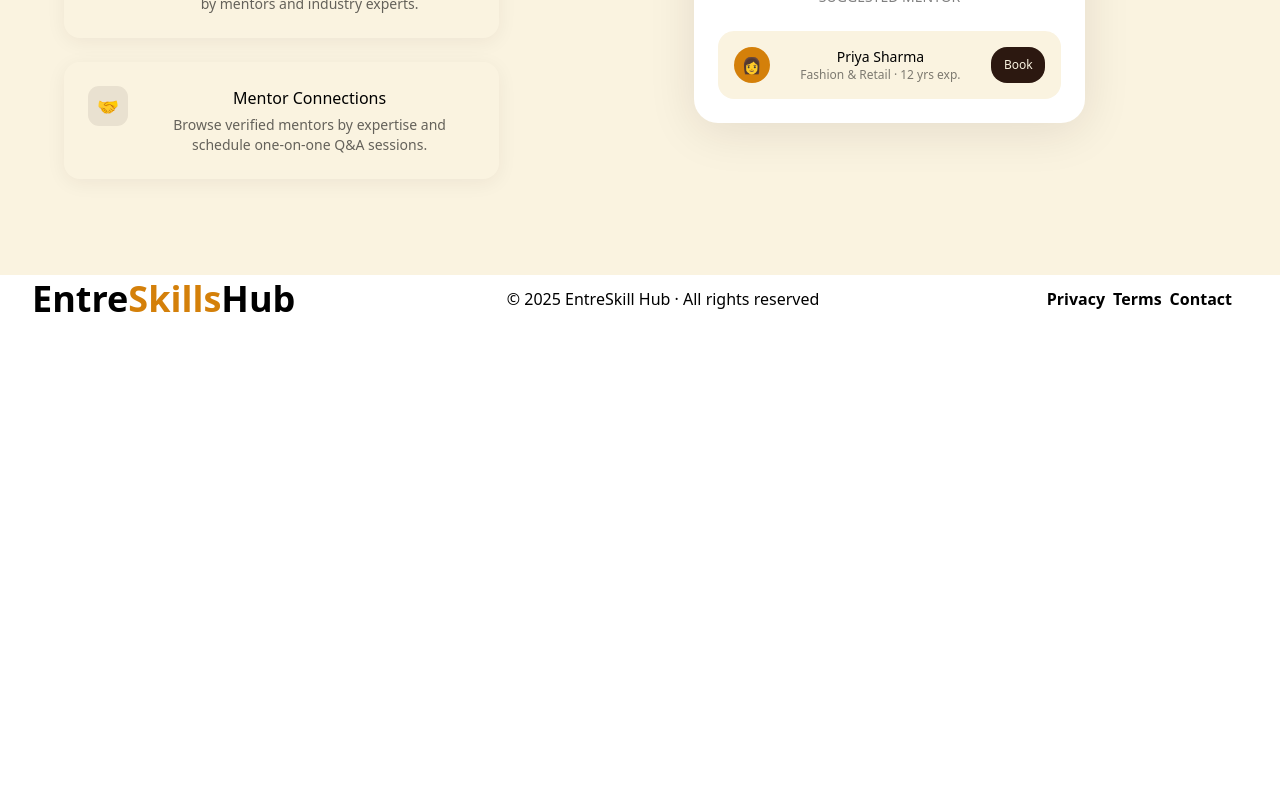
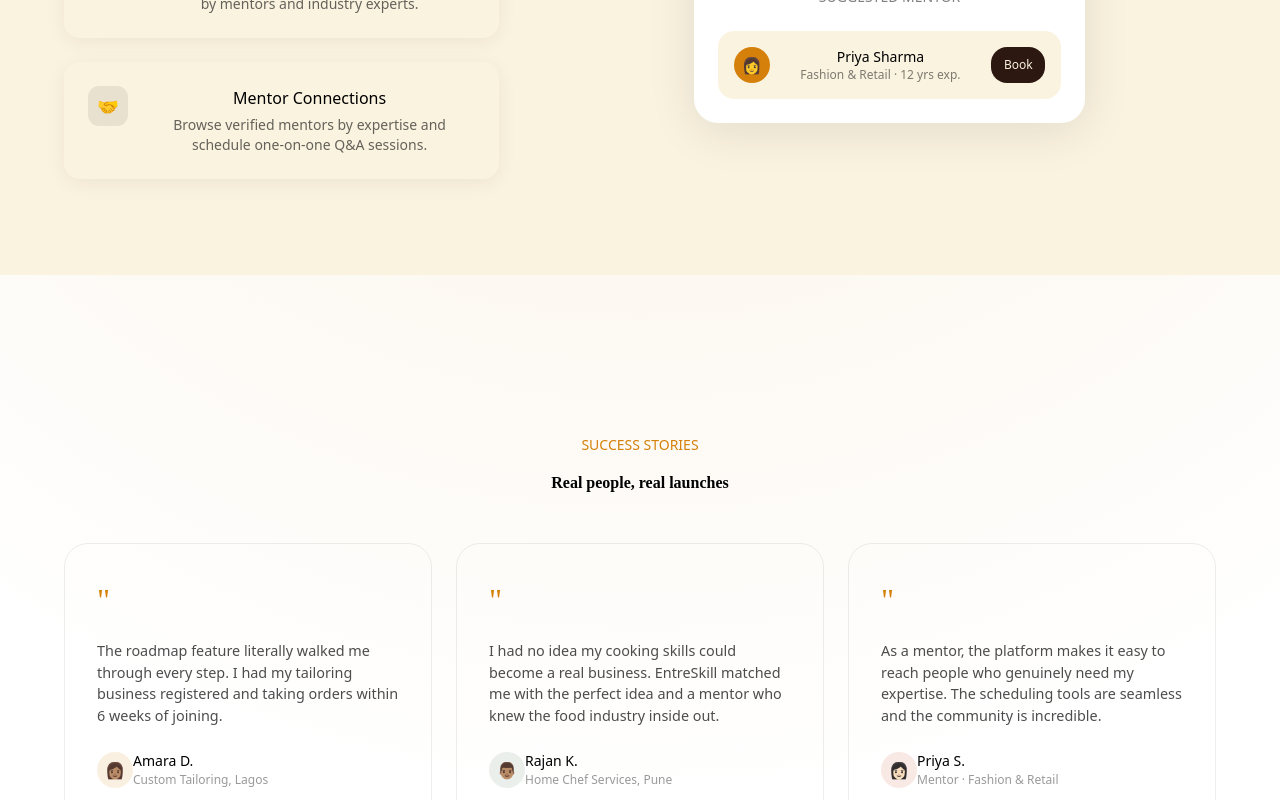
Before and after one commit to shrwn08/skill_hub, a React (Vite) app: page / in a window 1280 px wide. Shown: the part 2000-2800 px from the top of the page. Before the commit the page ends 2355 px from the top, so only its background shows below. Built offline with nearby package versions, Linux system fonts and the light colour scheme.

Commit message:
testimonial and CTA

```diff
--- /dev/null
+++ b/src/components/CTA/CTA.jsx
@@ -0,0 +1,19 @@
+import React from "react";
+
+const CTA = () => {
+  return (
+    <div class="cta-section bg-(--soil) m-[0_4rem_4rem] rounded-4xl pt-20 px-16 text-center relative overflow-hidden">
+      <h2 className="font-[Fraunces] text-[clamp(2rem, 4vw, 3rem)] font-black text-(--cream) mb-4 relative z-10">
+        Your business idea is
+        <br />
+        <em class="font-italic text-(--gold)">waiting for you.</em>
+      </h2>
+      <p className="text-[rgba(250,243,224,0.6)] text-base mb-10 relative z-10">Join 2,400+ entrepreneurs who have already taken the first step.</p>
+      <button href="#" className="btn-gold bg-(--gold) text-(--soil) py-4 px-10 rounded-3xl text-base font-medium inline-block transition-transform-[0.2s] shadow-[0.2s] relative z-10">
+        Take the Free Skills Quiz →
+      </button>
+    </div>
+  );
+};
+
+export default CTA;
--- /dev/null
+++ b/src/components/Testimonial/Testimonial.jsx
@@ -0,0 +1,50 @@
+import React from 'react'
+
+const Testimonial = () => {
+  return (
+    <section className="testimonials py-24 px-16 overflow-hidden">
+  <div className="section-header text-center mt-16">
+    <div className="section-label text-sm font-medium uppercase text-(--amber) mb-4">Success Stories</div>
+    <h2 className='font-[Fraunces] text-[clamp(2rem, 4vw, 3rem)] font-black'>Real people, real launches</h2>
+  </div>
+
+  <div className="testi-grid grid grid-cols-3 gap-6 mt-12">
+    <div className="testi-card p-8 rounded-3xl border border-solid border-[rgba(44,24,16,0.08)] transition-[border-color_0.2s_transform_0.2s] hover:text-(--amber) hover:transform-[translateY(-4px)]">
+      <div className="testi-quote font-[Fraunces] text-[2rem] text-(--amber) mb-4">"</div>
+      <p className="testi-text text-[0.9rem] opacity-[0.7] mb-6">The roadmap feature literally walked me through every step. I had my tailoring business registered and taking orders within 6 weeks of joining.</p>
+      <div className="testi-person flex items-center gap-[0.8]">
+        <div className="testi-avatar bg-[rgba(212,128,10,0.12)] w-9 h-9 rounded-full flex items-center justify-center text-[1rem]" >👩🏽</div>
+        <div>
+          <div className="testi-name text-sm font-medium">Amara D.</div>
+          <div className="testi-role text-[0.75rem] opacity-[0.4]">Custom Tailoring, Lagos</div>
+        </div>
+      </div>
+    </div>
+    <div className="testi-card p-8 rounded-3xl border border-solid border-[rgba(44,24,16,0.08)] transition-[border-color_0.2s_transform_0.2s] hover:text-(--amber) hover:transform-[translateY(-4px)]">
+      <div className="testi-quote font-[Fraunces] text-[2rem] text-(--amber) mb-4">"</div>
+      <p className="testi-text text-[0.9rem] opacity-[0.7] mb-6">I had no idea my cooking skills could become a real business. EntreSkill matched me with the perfect idea and a mentor who knew the food industry inside out.</p>
+      <div className="testi-person flex items-center gap-[0.8]">
+        <div className="testi-avatar bg-[rgba(92,122,92,0.12)] w-9 h-9 rounded-full flex items-center justify-center text-[1rem]">👨🏽</div>
+        <div>
+          <div className="testi-name text-sm font-medium">Rajan K.</div>
+          <div className="testi-role text-[0.75rem] opacity-[0.4]">Home Chef Services, Pune</div>
+        </div>
+      </div>
+    </div>
+    <div className="testi-card p-8 rounded-3xl border border-solid border-[rgba(44,24,16,0.08)] transition-[border-color_0.2s_transform_0.2s] hover:text-(--amber) hover:transform-[translateY(-4px)]">
+      <div className="testi-quote font-[Fraunces] text-[2rem] text-(--amber) mb-4">"</div>
+      <p className="testi-text text-[0.9rem] opacity-[0.7] mb-6">As a mentor, the platform makes it easy to reach people who genuinely need my expertise. The scheduling tools are seamless and the community is incredible.</p>
+      <div className="testi-person flex items-center gap-[0.8]">
+        <div className="testi-avatar bg-[rgba(196,75,43,0.12)] w-9 h-9 rounded-full flex items-center justify-center text-[1rem]" >👩🏻</div>
+        <div>
+          <div className="testi-name text-sm font-medium">Priya S.</div>
+          <div className="testi-role text-[0.75rem] opacity-[0.4]">Mentor · Fashion & Retail</div>
+        </div>
+      </div>
+    </div>
+  </div>
+</section>
+  )
+}
+
+export default Testimonial
--- a/src/pages/Home/Home.jsx
+++ b/src/pages/Home/Home.jsx
@@ -3,6 +3,8 @@ import Hero from '../../components/Hero/Hero'
 import Works from '../../components/HowItWorks/Works'
 import Stats from '../../components/Stats/Stats'
 import Features from '../../components/Features/Features'
+import Testimonial from '../../components/Testimonial/Testimonial'
+import CTA from '../../components/CTA/CTA'
 
 const Home = () => {
   return (
@@ -11,6 +13,8 @@ const Home = () => {
         <Works />
         <Stats />
         <Features />
+        <Testimonial />
+        <CTA/>
     </div>
   )
 }
```
